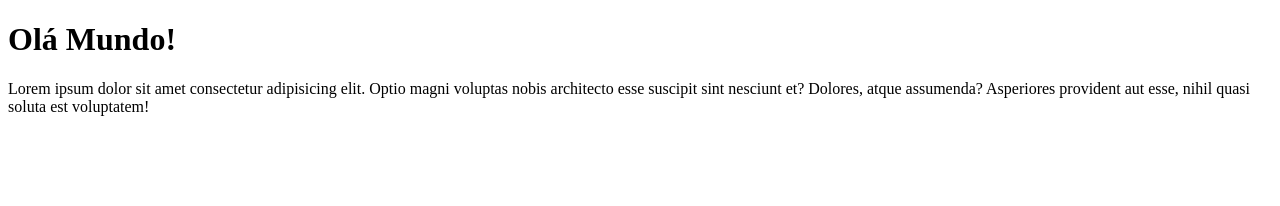
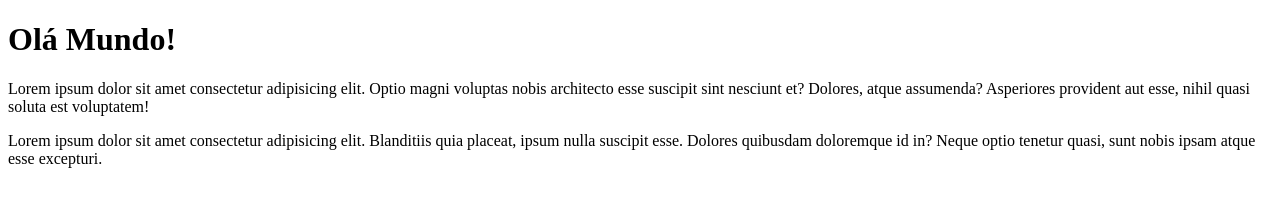
Before and after one commit to mariceliamussi/Ola-Mundo, a plain HTML site: page site-exemplo/index.html in a window 1280 px wide. Drawn offline with Linux system fonts and the light colour scheme.

Commit message:
adicionei paragrafo

```diff
--- a/site-exemplo/index.html
+++ b/site-exemplo/index.html
@@ -8,6 +8,7 @@
 <body>
     <h1>Olá Mundo!</h1>
     <p>Lorem ipsum dolor sit amet consectetur adipisicing elit. Optio magni voluptas nobis architecto esse suscipit sint nesciunt et? Dolores, atque assumenda? Asperiores provident aut esse, nihil quasi soluta est voluptatem!</p>
+    <p>Lorem ipsum dolor sit amet consectetur adipisicing elit. Blanditiis quia placeat, ipsum nulla suscipit esse. Dolores quibusdam doloremque id in? Neque optio tenetur quasi, sunt nobis ipsam atque esse excepturi.</p>
 
 </body>
 </html>
```
